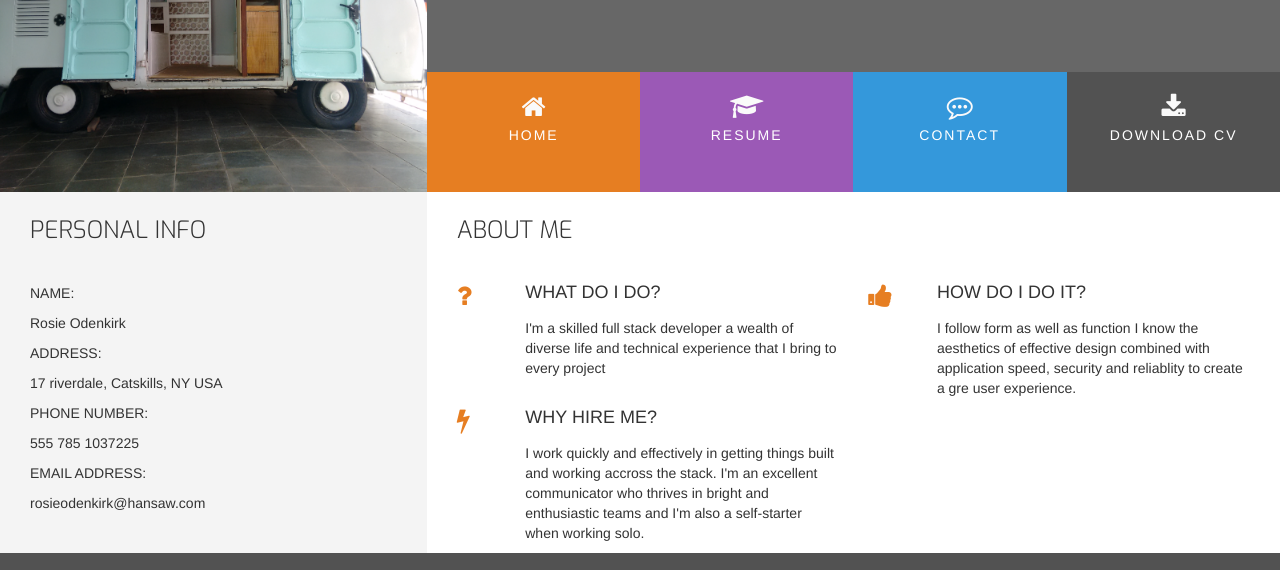
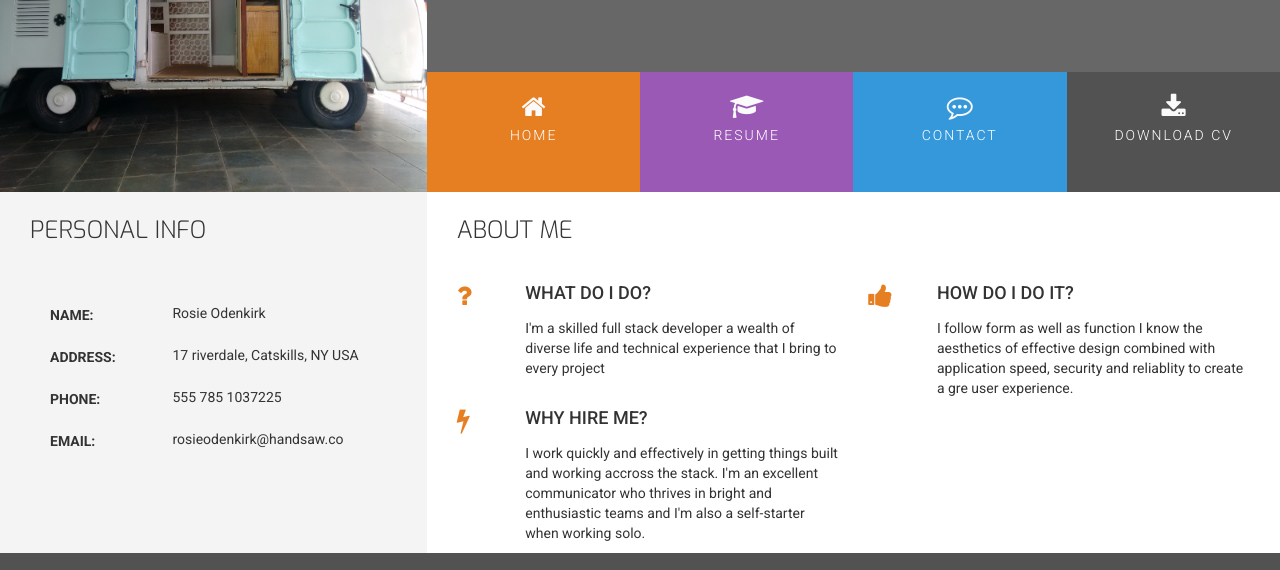
Before and after one commit to adam-omah/mini-project-putting-it-all-together, a plain HTML site: page index.html in a window 1280 px wide. Shown: the part 168-738 px from the top of the page. Drawn offline with nearby package versions, Linux system fonts and the light colour scheme.

Commit message:
Saving changes made after contact details module

```diff
--- a/assests/css/main.css
+++ b/assests/css/main.css
@@ -5,6 +5,7 @@
 
 body {
     background-color: #525252;
+    font-family: "Roboto", sans-serif;
 }
 
 .bg-color-name-title {
@@ -32,6 +33,10 @@ body {
     background-color: #fff;
 }
 
+.bg-color-personal-info {
+    background-color: #f4f4f4;
+}
+
 /*------------/Colours-----------*/
 
 /*------------Speial Padding & Margins & text-----------*/
@@ -57,13 +62,6 @@ h6 {
 
 .inline-block {
     display: inline-block;
-}
-
-.section-column {
-    padding: 0 30px;
-    float:none;
-    display: table-cell;
-
 }
 
 .row-table {
@@ -243,8 +241,50 @@ footer .cv-pdf i:hover {
 
 /*------------Personal Info-----------*/
 
-.bg-color-personal-info {
-    background-color: #f4f4f4;
+.personal-info-item {
+    margin:20px;
+    display: block;
+    clear:both;
+}
+
+.personal-info-item .key , .personal-info-item .value {
+    padding-right: 8px;
+
+}
+
+.personal-info-item .key p, .personal-info-item .value p {
+    margin: 0;
+}
+
+.personal-info-item .key {
+    display: inline-block;
+    width: 30%;
+    margin-right: 21px;
+    padding-top: 2px;
+    vertical-align: top;
+}
+
+.personal-info-item .key p {
+    font-weight: 700;
+}
+
+.personal-info-item .value {
+    display: inline-block;
+    position: relative;
+    width: 60%;
 }
 
 /*------------/Personal Info-----------*/
+
+
+/*------------Media Quieries-----------*/
+
+@media (min-width:992px) {
+.section-column {
+    padding: 0 30px;
+    float:none;
+    display: table-cell;
+}
+}
+
+/*------------/Media Quieries-----------*/
--- a/index.html
+++ b/index.html
@@ -75,7 +75,7 @@
                 <div class="personal-info-item">
                     <div class="key">
                         <p class="uppercase">
-                            Phone Number:
+                            Phone:
                         </p>
                     </div>
                     <div class="value">
@@ -85,11 +85,11 @@
                 <div class="personal-info-item">
                     <div class="key">
                         <p class="uppercase">
-                            Email Address:
+                            Email:
                         </p>
                     </div>
                     <div class="value">
-                        <p>rosieodenkirk@hansaw.com</p>
+                        <p>rosieodenkirk@handsaw.co</p>
                     </div>
                 </div>
             </div>
@@ -173,7 +173,6 @@
 
             </div>
         </div>
-
     </footer>
 </body>
 
```
